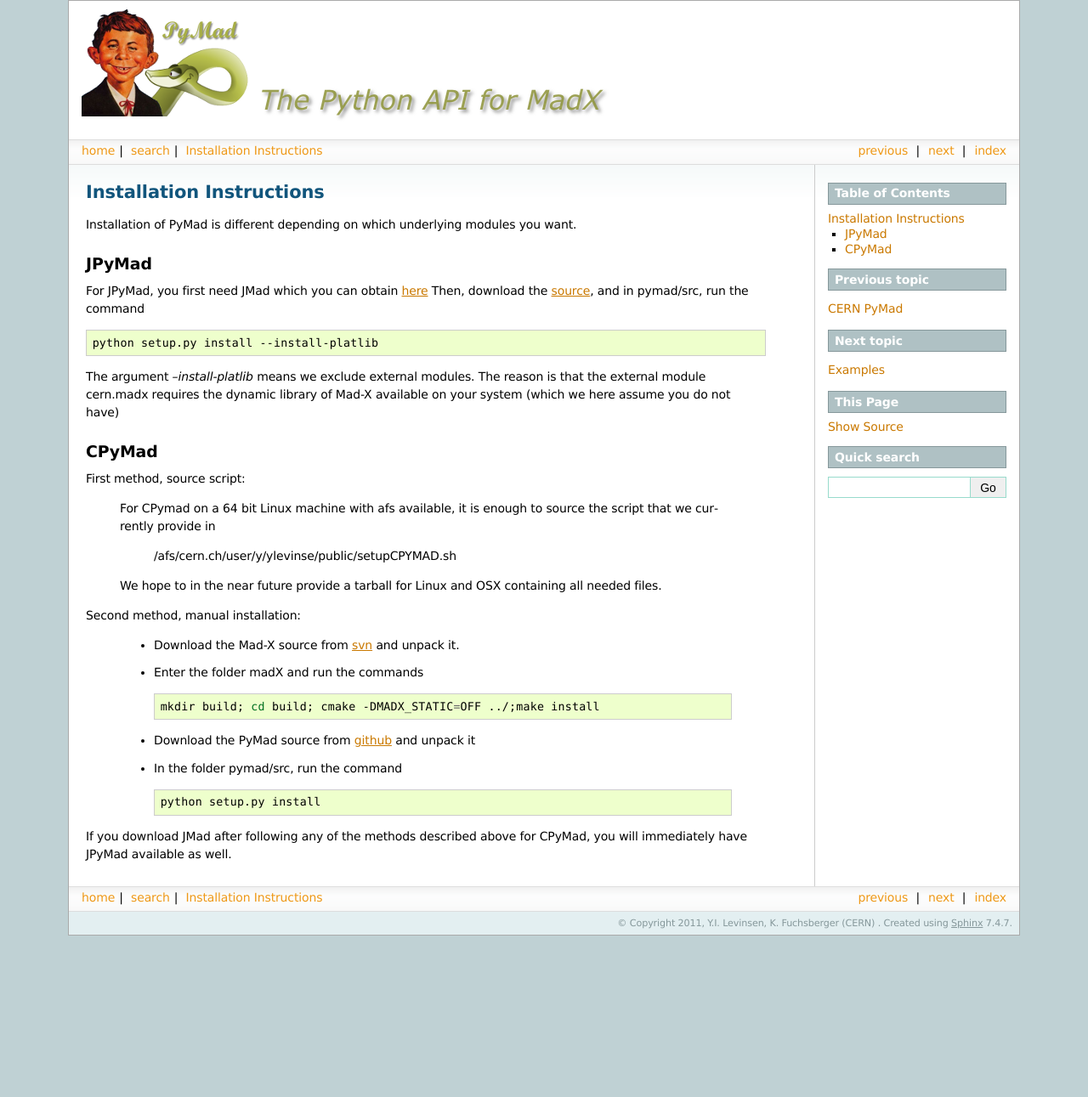
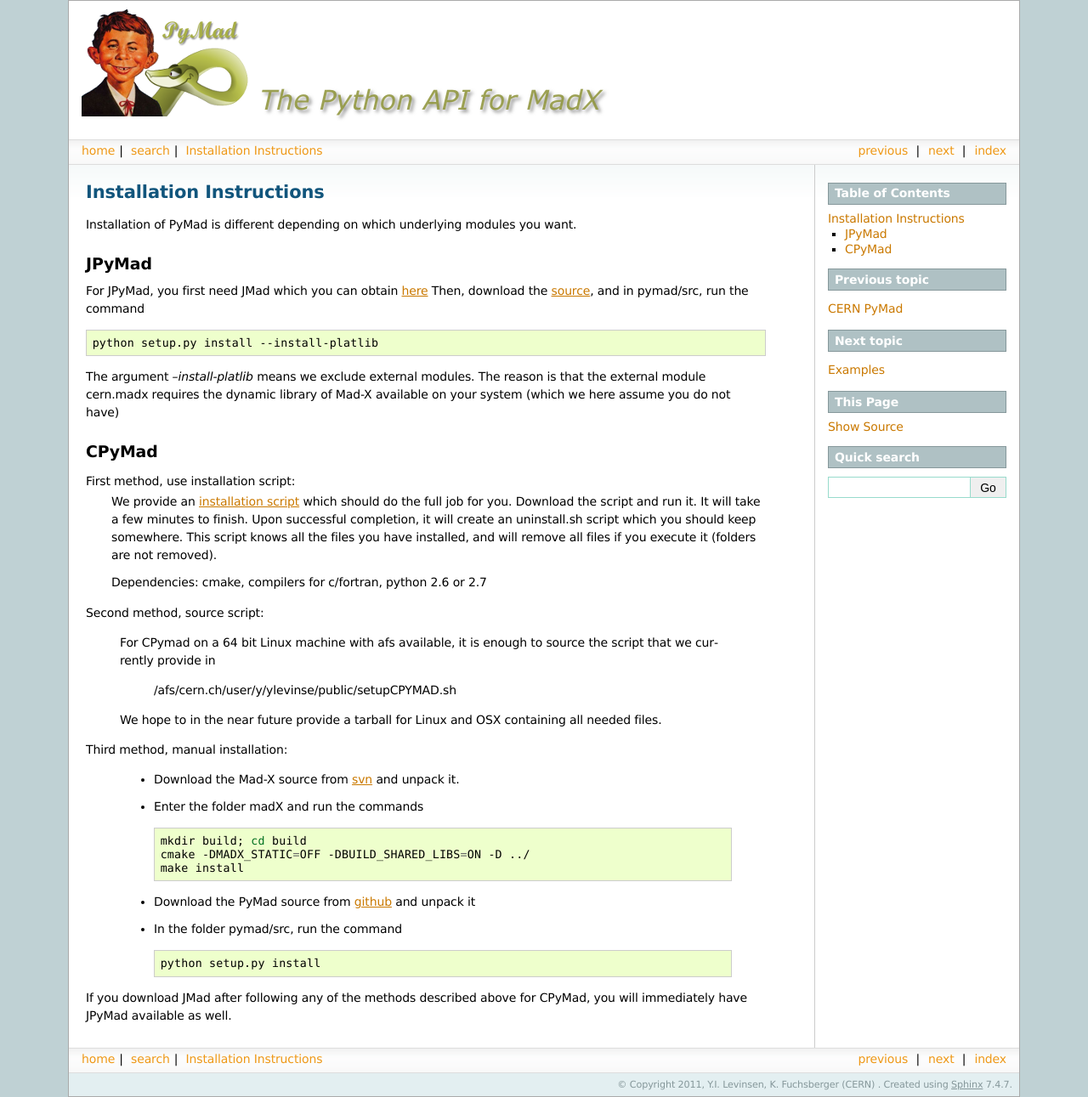
Before and after one commit to hibtc/cpymad, a Sphinx documentation site: the page built from doc/installation/index.rst, in a window 1280 px wide. Shown: the whole page at 85% size. Built offline with Sphinx 7.4.7, drawn with Linux system fonts in a browser that asks for light colours; formulas are drawn with MathJax 3; before the commit the page ends 1101 px from its top, so only the background shows below that.

Commit message:
improving installation..
M	doc/installation/index.rst
M	src/setup.py

```diff
--- a/doc/installation/index.rst
+++ b/doc/installation/index.rst
@@ -22,7 +22,15 @@
 CPyMad
 ------
 
-First method, source script:
+First method, use installation script:
+    We provide an `installation script <install.sh>`_ which should do the full job for you. Download the script
+    and run it. It will take a few minutes to finish. Upon successful completion, it will create an uninstall.sh
+    script which you should keep somewhere. This script knows all the files you have installed,
+    and will remove all files if you execute it (folders are not removed).
+
+    Dependencies: cmake, compilers for c/fortran, python 2.6 or 2.7
+
+Second method, source script:
 
   For CPymad on a 64 bit Linux machine with afs available, it is enough to source the script that we
   currently provide in
@@ -31,7 +39,7 @@
 
   We hope to in the near future provide a tarball for Linux and OSX containing all needed files.
 
-Second method, manual installation:
+Third method, manual installation:
 
     * Download the Mad-X source from
       `svn <http://svnweb.cern.ch/world/wsvn/madx/trunk/madX/?op=dl&rev=0&isdir=1>`_
@@ -40,7 +48,9 @@
 
       .. code-block:: sh
 
-          mkdir build; cd build; cmake -DMADX_STATIC=OFF ../;make install
+          mkdir build; cd build
+          cmake -DMADX_STATIC=OFF -DBUILD_SHARED_LIBS=ON -D ../
+          make install
 
     * Download the PyMad source from `github <https://github.com/pymad/pymad/zipball/master>`_
       and unpack it
```
Also changed, not shown: 1 other file.
